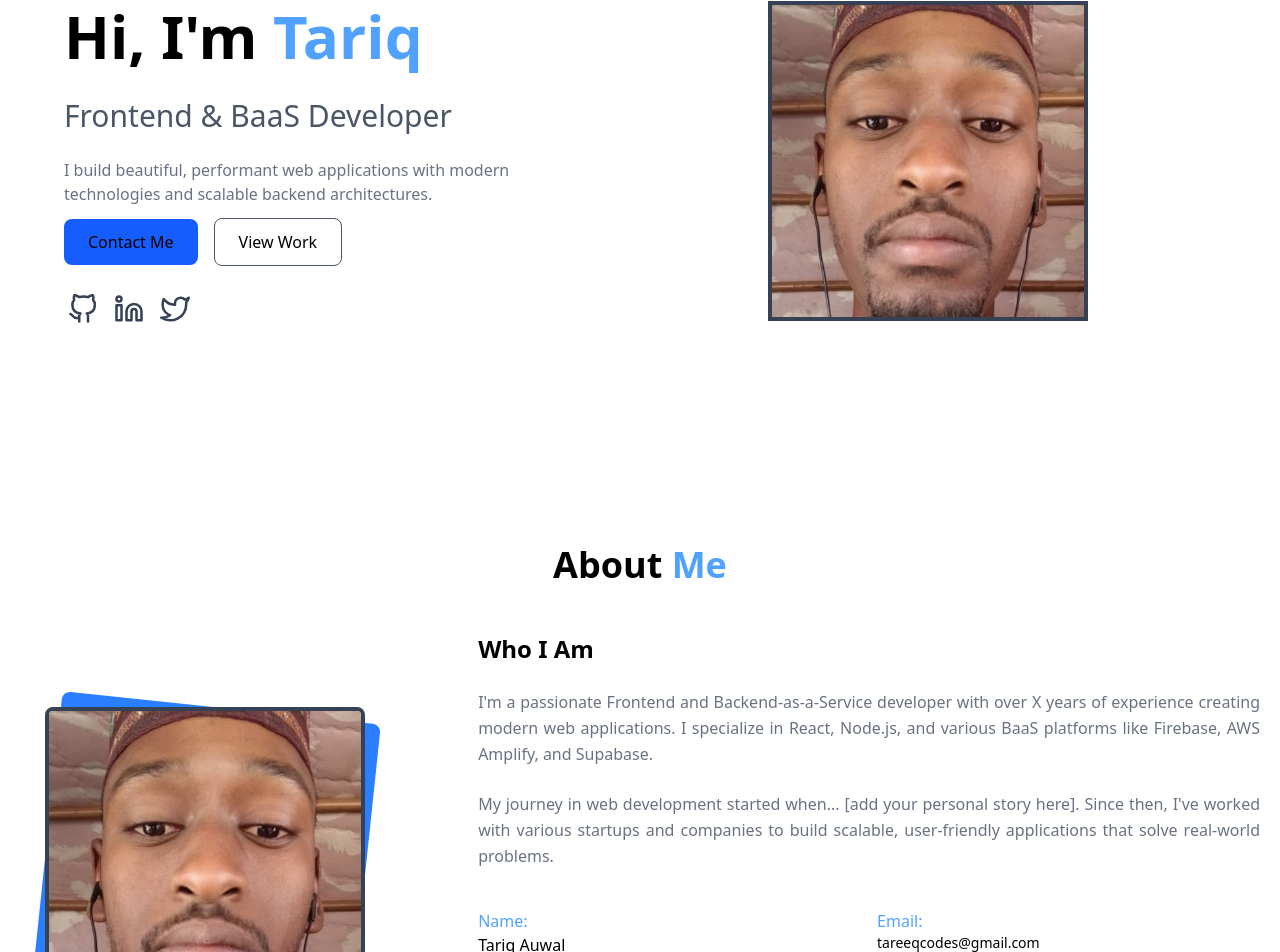
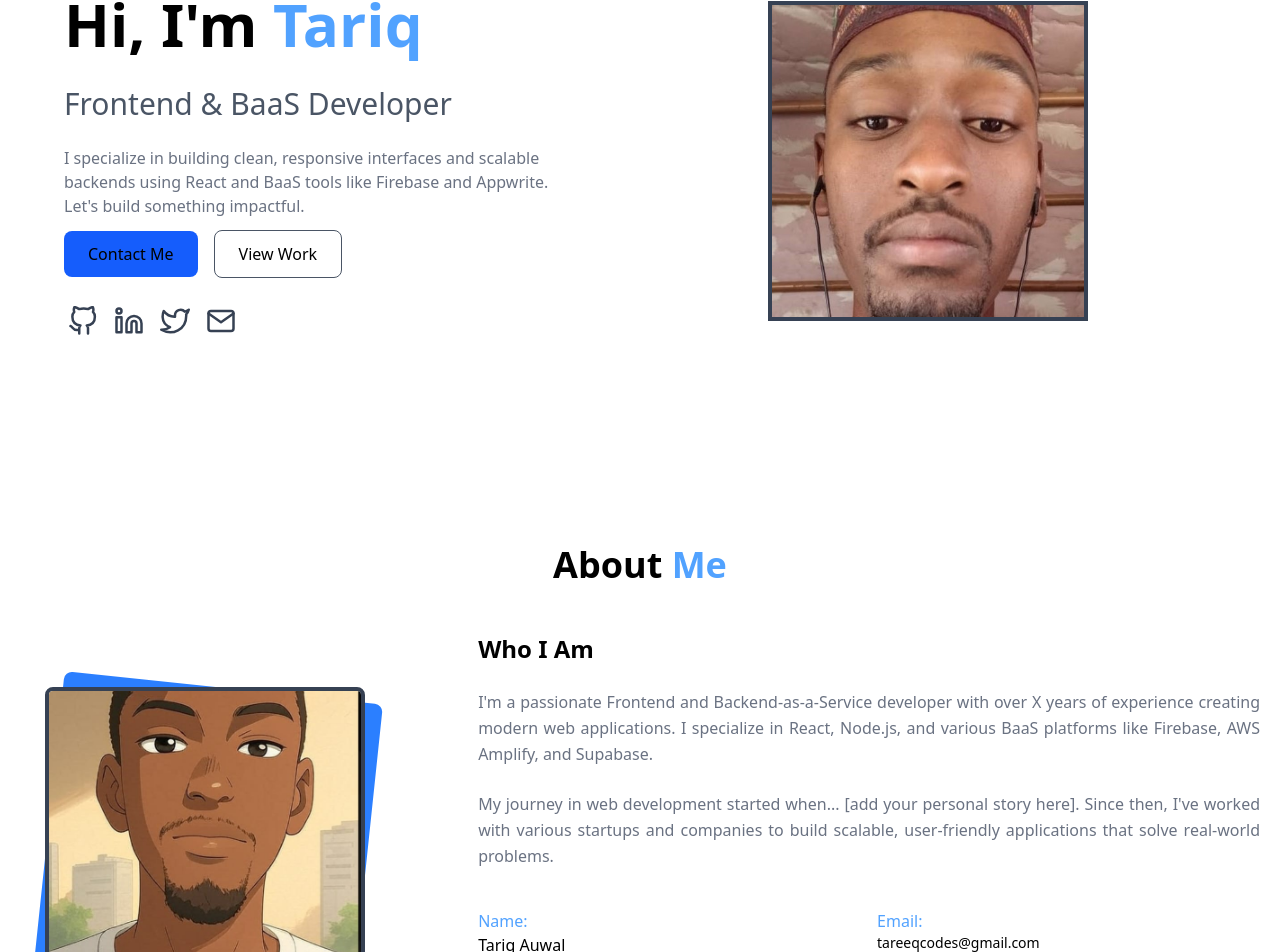
Before and after one commit to Tareeqcodes/portfolio, a React (Vite) app: page / in a window 1280 px wide. Shown: the part 159-1111 px from the top of the page. Built offline with nearby package versions, Linux system fonts and the light colour scheme.

Commit message:
added something

```diff
--- a/src/components/About.jsx
+++ b/src/components/About.jsx
@@ -1,6 +1,6 @@
-import { Link } from 'react-router-dom';
 import { motion } from 'framer-motion';
 import img1 from '../assets/img1.jpg';
+import img2 from '../assets/img2.jpg';
 import Resume from '../assets/Resume.pdf';
 const About = () => {
   return (
@@ -26,10 +26,10 @@ const About = () => {
           animate={{ x: 0, opacity: 1 }}
           transition={{ duration: 0.6, delay: 0.2 }}
         >
-          <div className="relative w-64 h-64 md:w-80 md:h-80 mx-auto">
+          <div className="relative w-64 h-90 md:w-80 md:h-90 mx-auto">
             <div className="absolute inset-0 bg-blue-500 rounded-lg rotate-6"></div>
             <img
-              src={img1}
+              src={img2}
               alt="Tariq"
               className="relative z-10 w-full h-full object-cover rounded-lg border-4 border-gray-700"
             />
@@ -74,14 +74,14 @@ const About = () => {
             </div>
           </div>
 
-          <Link
-            to={Resume}
+          <a
+            href={Resume}
             target="_blank"
             download="Resume.pdf"
             className="inline-block mt-2 px-6 py-3 bg-blue-600 rounded-lg font-medium hover:bg-blue-700 transition-colors"
           >
             Download CV
-          </Link>
+          </a>
         </motion.div>
       </div>
     </motion.section>
--- a/src/components/Hero.jsx
+++ b/src/components/Hero.jsx
@@ -1,4 +1,4 @@
-import { Link } from 'react-router-dom';
+
 import { motion } from 'framer-motion';
 import { FiGithub, FiLinkedin, FiTwitter, FiMail } from 'react-icons/fi';
 import img1 from '../assets/img1.jpg';
@@ -19,30 +19,29 @@ const Hero = () => {
           Frontend & BaaS Developer
         </h2>
         <p className="text-gray-500 max-w-lg">
-          I build beautiful, performant web applications with modern technologies
-          and scalable backend architectures.
+        I specialize in building clean, responsive interfaces and scalable backends using React and BaaS tools like Firebase and Appwrite. Let's build something impactful.
         </p>
 
         <div className="flex space-x-4">
           <motion.div
             whileHover={{ scale: 1.1 }}
             whileTap={{ scale: 0.9 }}>
-            <Link
-              to="/contact"
+            <a
+              href="/contact"
               className="px-6 py-3 bg-blue-600 rounded-lg font-medium hover:bg-blue-700 transition-colors"
             >
             Contact Me
-            </Link>
+            </a>
           </motion.div>
           <motion.div
             whileHover={{ scale: 1.1 }}
             whileTap={{ scale: 0.9 }}>
-             <Link
-              to="/work"
+             <a
+              href="/work"
                className="px-6 py-3 border border-gray-600 rounded-lg font-medium hover:bg-gray-800 transition-colors"
              >
                View Work
-             </Link>
+             </a>
           </motion.div>
         </div>
 
@@ -50,21 +49,21 @@ const Hero = () => {
           {[
             { icon: <FiGithub />, url: 'https://github.com/Tareeqcodes' },
             { icon: <FiLinkedin />, url: 'www.linkedin.com/in/tariqauwal' },
-            { icon: <FiTwitter />, url: 'https://x.com/tariqauwal' }
-
+            { icon: <FiTwitter />, url: 'https://x.com/tariqauwal' },
+            { icon: <FiMail />, url: 'mailto:tariqauwal020@gmail.com' }
           ].map((social, index) => (
             <motion.div
               key={index}
               href={social.url}
               whileHover={{ y: -5, color: '#60a5fa' }}>
-            <Link
-              to={social.url}
+            <a
+              href={social.url}
               target="_blank"
               rel="noopener noreferrer"
               className="text-3xl text-gray-700 hover:text-blue-400 transition-colors duration-300"
             >
             {social.icon}
-            </Link>
+            </a>
             </motion.div>
           ))}
         </div>
```
Also changed, not shown: src/assets/img2.jpg (added).
